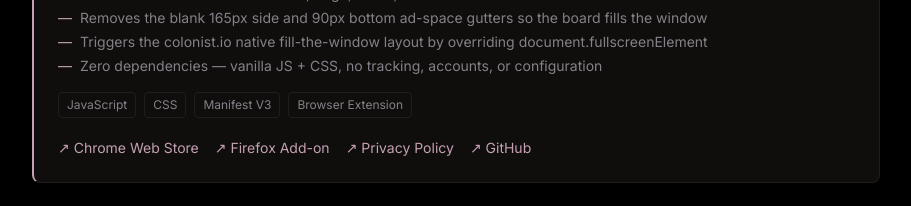
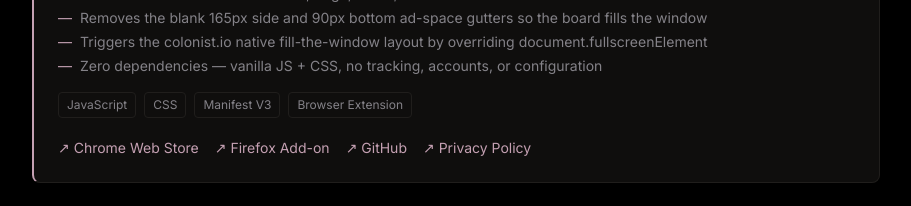
Before and after one commit to jussaw/jussaw-app, a Next.js app in the folder web/: page / in a window 1280 px wide. Shown: the part 3500-3706 px from the top of the page, without its empty margins (184-1095 px from the left). Built offline with nearby package versions, Linux system fonts and the light colour scheme.

Commit message:
chore(content): swap FullHex GitHub and Privacy Policy link order

```diff
--- a/web/src/data/content.ts
+++ b/web/src/data/content.ts
@@ -193,8 +193,8 @@ export const siteContent: SiteContent = {
           url: 'https://chromewebstore.google.com/detail/fullhex/kaiekkbjpleiknlcldekffadmobdeahd',
         },
         { label: 'Firefox Add-on', url: 'https://addons.mozilla.org/en-US/firefox/addon/fullhex/' },
+        { label: 'GitHub', url: 'https://github.com/jussaw/fullhex' },
         { label: 'Privacy Policy', url: 'https://fullhex.jussaw.com/' },
-        { label: 'GitHub', url: 'https://github.com/jussaw/fullhex' },
       ],
     },
     {
```
